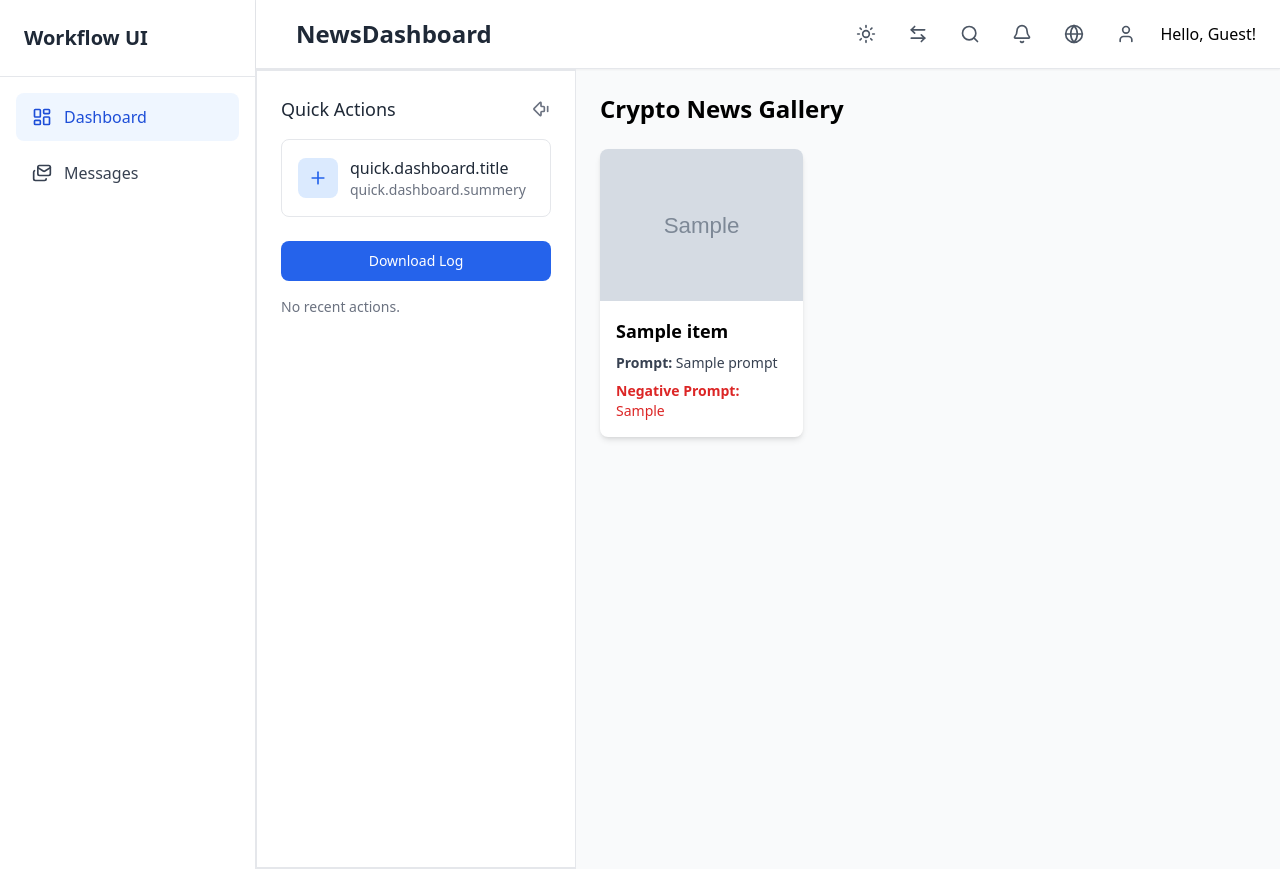
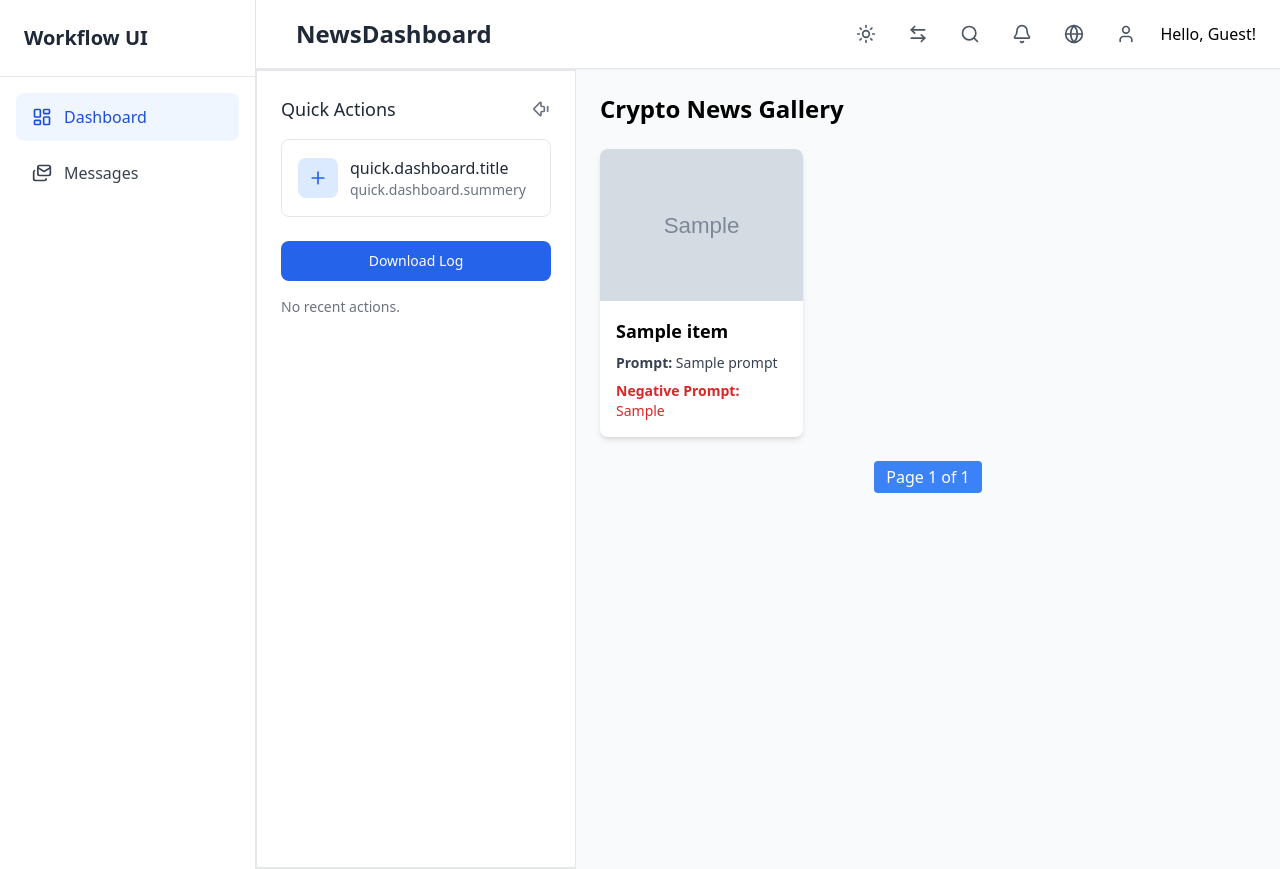
Before and after one commit to pouyasolltani81/NewsPic_G, a Django app: template BackBoiler/src/News_Picture_Generator/templates/NewsDashboard/NewsDashboard.html in a window 1280 px wide. Run offline with Django 5.2, Linux system fonts and the light colour scheme; the template is opened without the code that fills it: most values are stand-ins (such as "Sample title", 1, 10 or a date in 2020); grey boxes marked "Sample" are stand-in pictures; parts of the project's set-up code (start-up, migrations or seed data) failed here and were passed over; some libraries are stand-ins or nearby versions.

Commit message:
pagination and url

```diff
--- a/BackBoiler/src/News_Picture_Generator/services.py
+++ b/BackBoiler/src/News_Picture_Generator/services.py
@@ -128,6 +128,8 @@ def check_image_exists(request):
             break
 
     if item:
+        filename = os.path.basename(item.get('filepath', ''))
+        image_url = request.build_absolute_uri(f'/crypto_news_images/{filename}')
         return Response({
             'exists': True,
             'metadata': {
@@ -136,7 +138,8 @@ def check_image_exists(request):
                 'tags': item.get('tags', []),
                 'cluster': item.get('cluster'),
                 'generated_at': item.get('generated_at'),
-                'filename': os.path.basename(item.get('filepath', ''))
+                'filename': filename,
+                'url': image_url
             }
         })
 
@@ -145,6 +148,7 @@ def check_image_exists(request):
         'metadata': None,
         'message': 'Image will be generated in the next cycle (every 30 minutes)'
     })
+
 
 
 # Add this endpoint to list all available images
--- a/BackBoiler/src/News_Picture_Generator/templates/NewsDashboard/partials/dashboard_section.html
+++ b/BackBoiler/src/News_Picture_Generator/templates/NewsDashboard/partials/dashboard_section.html
@@ -1,19 +1,14 @@
 {% block dashboard_section_tab %}
 {% load i18n %}
 {% load static %}
-
-{% comment %}
-Assuming you pass the parsed JSON data as `news_items` context variable from your Django view.
-Each item has: title, prompt, negative_prompt, filepath
-{% endcomment %}
 
 <div id="dashboard-content" class="tab-content p-6 bg-gray-50 min-h-screen">
   <h2 class="text-2xl font-semibold mb-6">Crypto News Gallery</h2>
 
   <div class="grid grid-cols-1 sm:grid-cols-2 md:grid-cols-3 gap-6">
-    {% for item in news_items %}
+    {% for item in page_obj %}
     <div class="bg-white rounded-lg shadow-md overflow-hidden flex flex-col">
-        <img src="{{ item.filepath }}" alt="{{ item.title }}" />
+      <img src="{{ item.filepath }}" alt="{{ item.title }}" />
       <div class="p-4 flex flex-col flex-grow">
         <h3 class="font-bold text-lg mb-2 truncate" title="{{ item.title }}">{{ item.title }}</h3>
         <div class="text-sm text-gray-700 flex-grow overflow-auto mb-2">
@@ -28,5 +23,22 @@ Each item has: title, prompt, negative_prompt, filepath
     <p>No news items found.</p>
     {% endfor %}
   </div>
+
+  <!-- Pagination controls -->
+  <div class="flex justify-center mt-6 space-x-2">
+    {% if page_obj.has_previous %}
+      <a href="?page=1" class="px-3 py-1 bg-gray-200 rounded">&laquo; First</a>
+      <a href="?page={{ page_obj.previous_page_number }}" class="px-3 py-1 bg-gray-200 rounded">Previous</a>
+    {% endif %}
+
+    <span class="px-3 py-1 bg-blue-500 text-white rounded">
+      Page {{ page_obj.number }} of {{ page_obj.paginator.num_pages }}
+    </span>
+
+    {% if page_obj.has_next %}
+      <a href="?page={{ page_obj.next_page_number }}" class="px-3 py-1 bg-gray-200 rounded">Next</a>
+      <a href="?page={{ page_obj.paginator.num_pages }}" class="px-3 py-1 bg-gray-200 rounded">Last &raquo;</a>
+    {% endif %}
+  </div>
 </div>
 {% endblock %}
```
Also changed, not shown: BackBoiler/src/News_Picture_Generator/views.py (+9 -15 lines).
